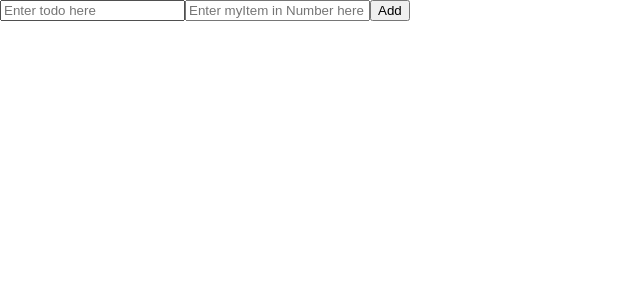
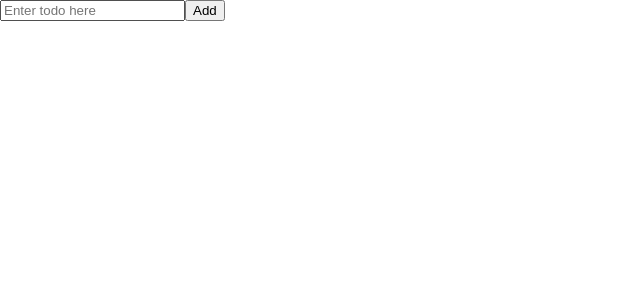
Before and after one commit to imt-eiaz/todoapp, a React (Vite) app: page / in a window 1280 px wide. Shown: the top 300 px of the page, without its empty margins (0-640 px from the left). Built offline with nearby package versions, Linux system fonts and the light colour scheme.

Commit message:
32 continue

```diff
--- a/src/components/Todo.jsx
+++ b/src/components/Todo.jsx
@@ -2,19 +2,12 @@ import { useState } from "react";
 
 export default function Todo() {
   const [todo, setTodo] = useState("");
-  const [myItem, setMyItem] = useState("");
-  const [myItems, setMyItems] = useState([]);
   const [todos, setTodos] = useState([]);
-  let result = "";
-
-  function final() {
-    result("I will " + todo + " " + "and " + myItem);
-  }
 
   function handleSubmit(e) {
     e.preventDefault();
     setTodos([...todos, todo]);
-    setMyItems([...myItems, myItem]);
+    setTodo("");
   }
 
   return (
@@ -26,18 +19,9 @@ export default function Todo() {
           value={todo}
           placeholder="Enter todo here"
         />
-        <input
-          onChange={(e) => setMyItem(e.target.value)}
-          type="text"
-          value={myItem}
-          placeholder="Enter myItem in Number here"
-        />
         <button type="submit">Add</button>
       </form>
-      {console.log(
-        "I will " + todo + " pm" + " " + "and sleep " + myItem + "pm"
-      )}
-      {final}
+      {console.log(todos)}
     </div>
   );
 }
```
